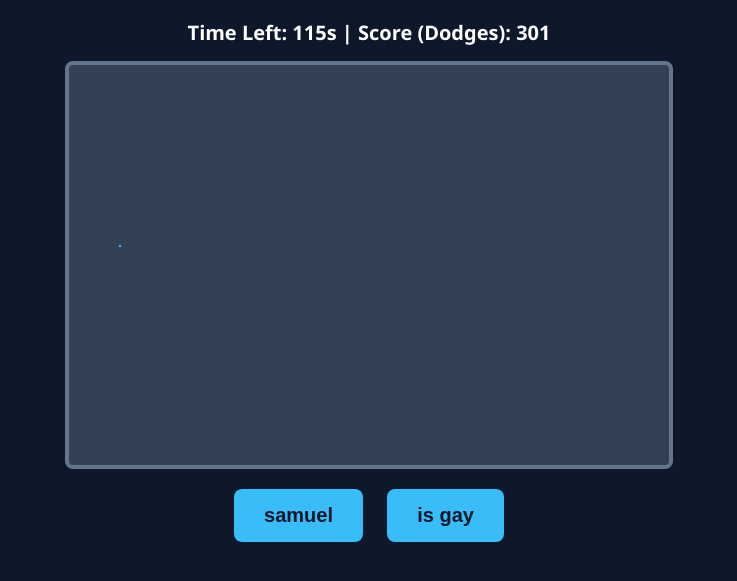
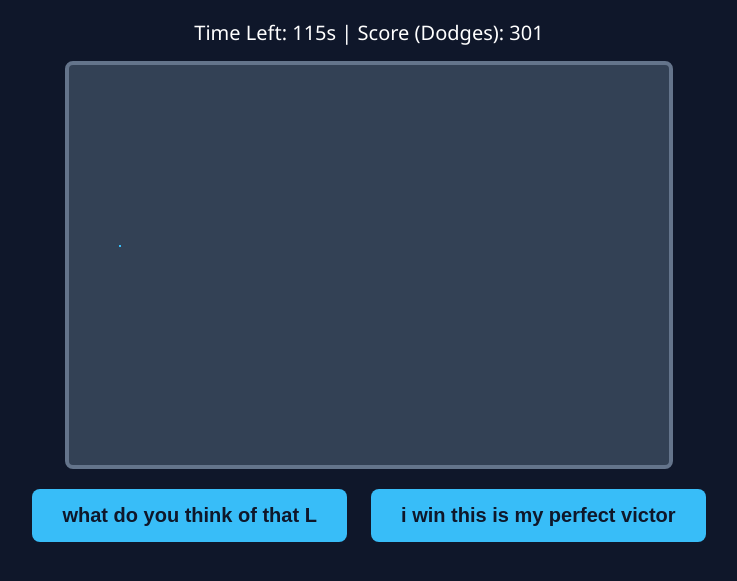
Before and after one commit to 44thCroydonScouts/GTA6-2.0, a plain HTML site: page index.html in a window 1280 px wide. Shown: the part 77-658 px from the top of the page, without its empty margins (271-1008 px from the left). Drawn offline with Linux system fonts and the light colour scheme.

Commit message:
Update index.html

```diff
--- a/index.html
+++ b/index.html
@@ -7,7 +7,7 @@
     <style>
         body { text-align: center; background-color: #0f172a; color: #ffffff; font-family: 'Segoe UI', Tahoma, Geneva, Verdana, sans-serif; touch-action: manipulation; margin: 0; padding: 10px; }
         canvas { background-color: #334155; border: 4px solid #64748b; border-radius: 8px; max-width: 100%; height: auto; margin-top: 10px; }
-        .stats { font-size: 20px; font-weight: bold; margin: 5px; }
+        .stats { font-size: 20px; font-weight: light; margin: 5px; }
         .controls { margin-top: 15px; }
         .btn { background-color: #38bdf8; color: #0f172a; border: none; padding: 15px 30px; font-size: 20px; font-weight: bold; border-radius: 8px; margin: 0 10px; cursor: pointer; }
         .btn:active { background-color: #7dd3fc; }
@@ -19,8 +19,8 @@
     <canvas id="gameCanvas" width="600" height="400"></canvas>
 
     <div class="controls">
-        <button class="btn" id="upBtn"> samuel</button>
-        <button class="btn" id="downBtn">is gay </button>
+        <button class="btn" id="upBtn"> what do you think of that L</button>
+        <button class="btn" id="downBtn"> i win this is my perfect victor </button>
     </div>
 
     <script>
```
